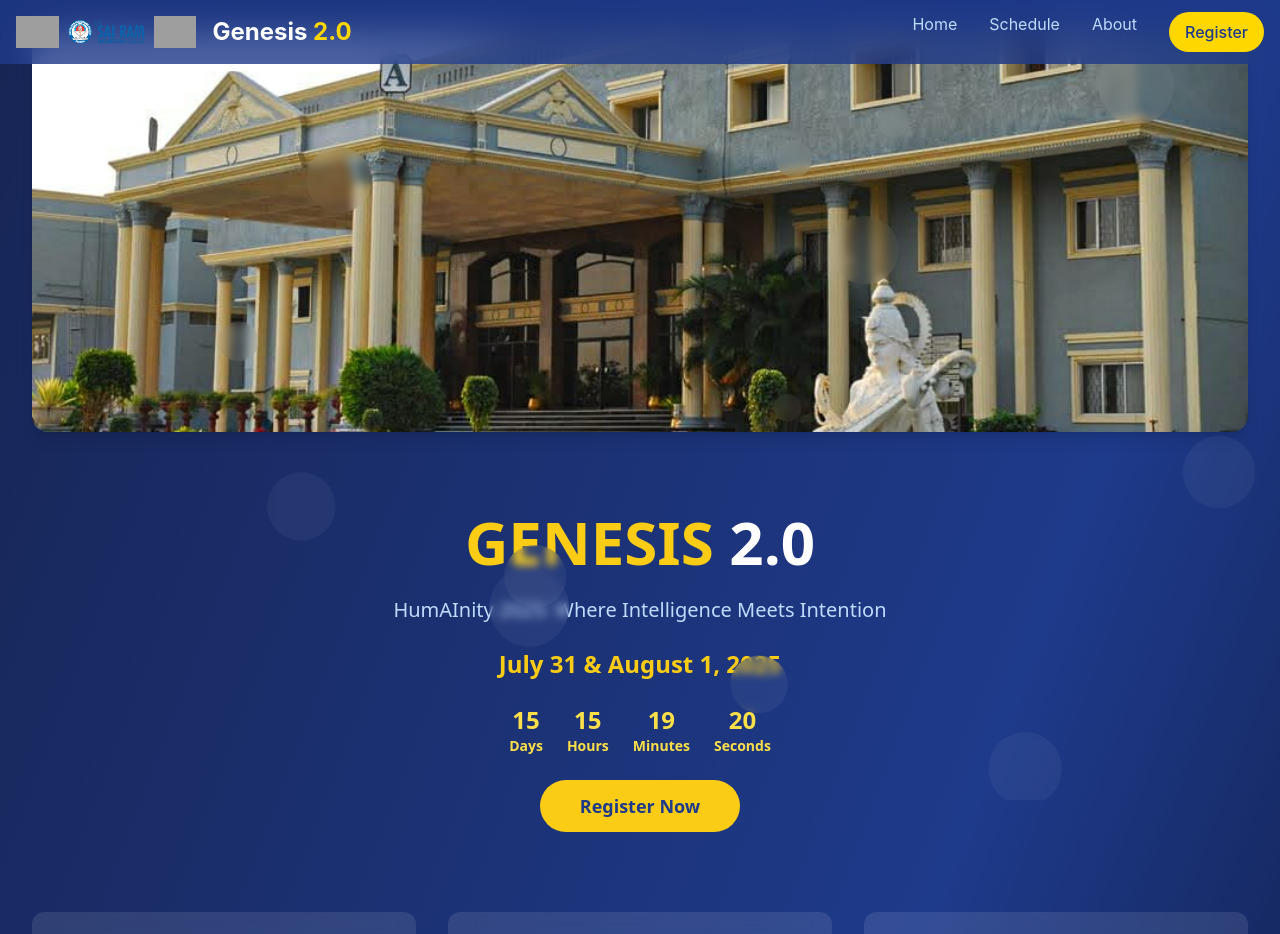
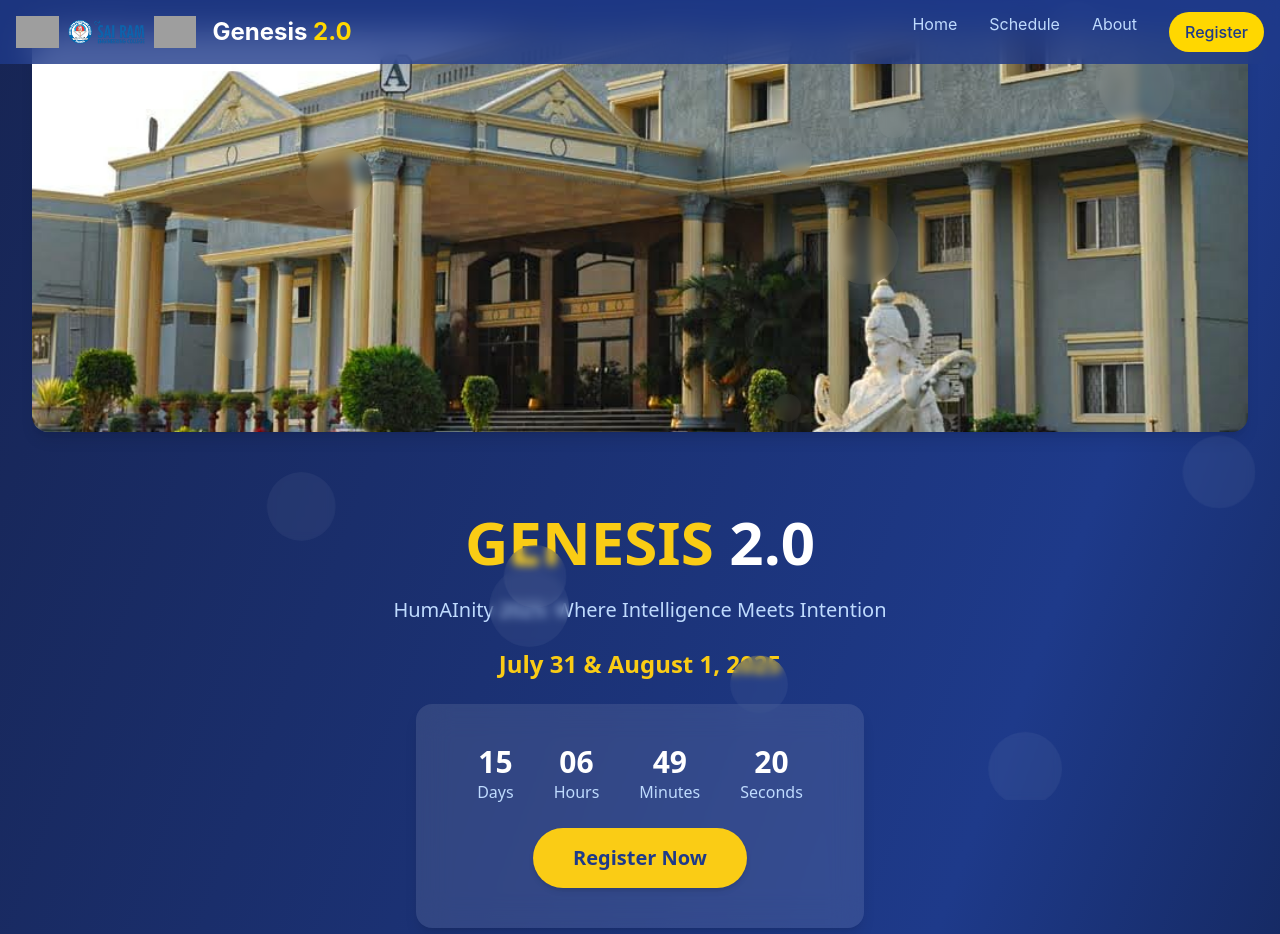
Before and after one commit to aathikanm/genesis2.o-web, a React (Vite) app: page / in a window 1280 px wide. Shown: the top 934 px of the page. Built offline with nearby package versions, Linux system fonts and the light colour scheme; grey boxes are pictures that could not be loaded.

Commit message:
Your commit message

```diff
--- a/src/components/Home.jsx
+++ b/src/components/Home.jsx
@@ -1,58 +1,33 @@
+import { useState, useEffect } from 'react';
 import { motion } from 'framer-motion';
 import { FontAwesomeIcon } from '@fortawesome/react-fontawesome';
 import { faCalendar, faUsers, faLightbulb } from '@fortawesome/free-solid-svg-icons';
-import React, { useEffect, useState } from 'react';
 
-const CountdownTimer = () => {
-  const eventDate = new Date("2025-07-31T08:30:00");
-  const [timeLeft, setTimeLeft] = useState({});
-
-  const calculateTimeLeft = () => {
-    const difference = +eventDate - +new Date();
-    let timeLeft = {};
-
-    if (difference > 0) {
-      timeLeft = {
-        Days: Math.floor(difference / (1000 * 60 * 60 * 24)),
-        Hours: Math.floor((difference / (1000 * 60 * 60)) % 24),
-        Minutes: Math.floor((difference / 1000 / 60) % 60),
-        Seconds: Math.floor((difference / 1000) % 60)
-      };
-    } else {
-      timeLeft = null;
-    }
-
-    return timeLeft;
-  };
+const Home = () => {
+  const [timeLeft, setTimeLeft] = useState({ days: 0, hours: 0, minutes: 0, seconds: 0 });
 
   useEffect(() => {
-    const timer = setInterval(() => {
-      setTimeLeft(calculateTimeLeft());
+    const targetDate = new Date("2025-07-31T00:00:00");
+    const interval = setInterval(() => {
+      const now = new Date();
+      const difference = targetDate - now;
+
+      if (difference <= 0) {
+        clearInterval(interval);
+        setTimeLeft({ days: 0, hours: 0, minutes: 0, seconds: 0 });
+      } else {
+        setTimeLeft({
+          days: Math.floor(difference / (1000 * 60 * 60 * 24)),
+          hours: Math.floor((difference / (1000 * 60 * 60)) % 24),
+          minutes: Math.floor((difference / 1000 / 60) % 60),
+          seconds: Math.floor((difference / 1000) % 60),
+        });
+      }
     }, 1000);
-    return () => clearInterval(timer);
+
+    return () => clearInterval(interval);
   }, []);
 
-  if (!timeLeft) {
-    return (
-      <div className="text-lg text-yellow-300 font-semibold mt-2">
-        🎉 The Event Has Started!
-      </div>
-    );
-  }
-
-  return (
-    <div className="text-lg text-yellow-300 font-semibold mt-4 flex flex-wrap gap-6 justify-center">
-      {Object.entries(timeLeft).map(([label, value]) => (
-        <div key={label} className="flex flex-col items-center">
-          <span className="text-2xl">{value.toString().padStart(2, '0')}</span>
-          <span className="text-sm">{label}</span>
-        </div>
-      ))}
-    </div>
-  );
-};
-
-const Home = () => {
   return (
     <div className="min-h-screen w-full bg-gradient-to-br from-blue-950 via-blue-900 to-black text-white font-sans p-8 space-y-20 overflow-x-hidden">
       {/* Hero Image */}
@@ -80,15 +55,37 @@ const Home = () => {
         <p className="text-blue-200 text-xl">HumAInity 2025: Where Intelligence Meets Intention</p>
         <p className="text-2xl font-semibold text-yellow-400">July 31 & August 1, 2025</p>
 
-        <CountdownTimer />
+        {/* Countdown Timer Only */}
+<div className="w-full max-w-md mx-auto text-center bg-white/10 backdrop-blur-lg rounded-2xl px-6 py-8 sm:py-10 space-y-6 shadow-lg mt-8">
+  <div className="flex justify-center gap-6 sm:gap-10 text-white text-2xl sm:text-3xl font-bold">
+    <div className="flex flex-col items-center">
+      <span>{timeLeft.days.toString().padStart(2, '0')}</span>
+      <span className="text-sm sm:text-base font-medium text-blue-200">Days</span>
+    </div>
+    <div className="flex flex-col items-center">
+      <span>{timeLeft.hours.toString().padStart(2, '0')}</span>
+      <span className="text-sm sm:text-base font-medium text-blue-200">Hours</span>
+    </div>
+    <div className="flex flex-col items-center">
+      <span>{timeLeft.minutes.toString().padStart(2, '0')}</span>
+      <span className="text-sm sm:text-base font-medium text-blue-200">Minutes</span>
+    </div>
+    <div className="flex flex-col items-center">
+      <span>{timeLeft.seconds.toString().padStart(2, '0')}</span>
+      <span className="text-sm sm:text-base font-medium text-blue-200">Seconds</span>
+    </div>
+  </div>
 
+  {/* Register Button */}
   <motion.button
     whileHover={{ scale: 1.05 }}
     whileTap={{ scale: 0.95 }}
-          className="bg-yellow-400 text-blue-900 px-10 py-3 rounded-full font-bold text-lg hover:bg-yellow-300"
+    className="bg-yellow-400 text-blue-900 px-10 py-4 rounded-full font-bold text-lg sm:text-xl shadow-md hover:bg-yellow-300 transition"
   >
     Register Now
   </motion.button>
+</div>
+
       </motion.div>
 
       {/* Key Features */}
```
Lines whose indentation alone changed are shown as unchanged.
